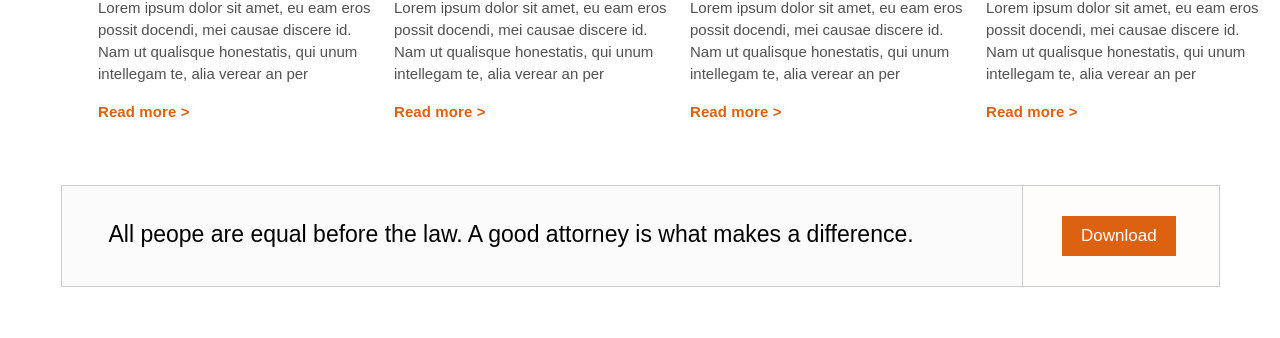
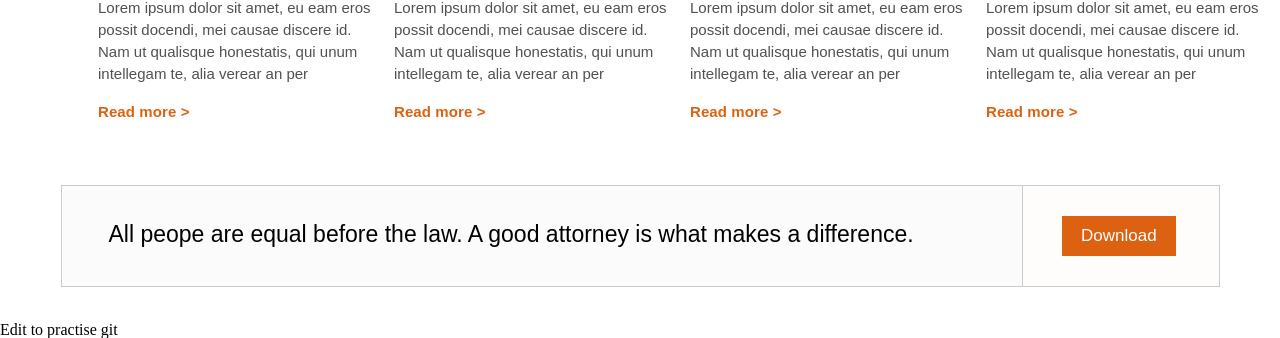
Before and after one commit to nprashantprdxn/OCT-7, a plain HTML site: page index.html in a window 1280 px wide. Shown: the part 682-1020 px from the top of the page. Drawn offline with Linux system fonts and the light colour scheme.

Commit message:
edit update in html file

```diff
--- a/index.html
+++ b/index.html
@@ -103,6 +103,9 @@
 
 	            </div>
 	            </div></div>
+
+
+	            <h1>Edit to practise git</h1>
 </div>
 </body>
 </html>
```
